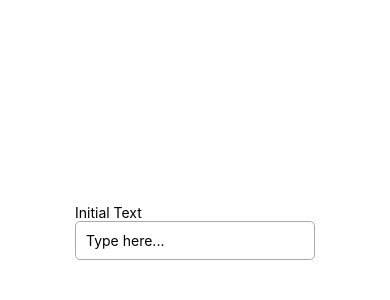
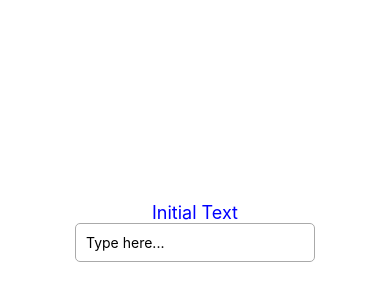
Before and after one commit to NOCTRL5/JoVision-React-Native-Tasks, a React Native app: screen / in a window 390 px wide. Shown: the part 190-490 px from the top of the page. Built offline with nearby package versions, Linux system fonts and the light colour scheme.

Commit message:
fixed naming issue

```diff
--- a/Tasks/Task23.jsx
+++ b/Tasks/Task23.jsx
@@ -28,7 +28,7 @@ const styles = StyleSheet.create({
     container: {
         padding: 20,
     },
-    textStyle: {
+    text: {
         fontSize: 18,
         color: "blue",
         textAlign: "center",
```
